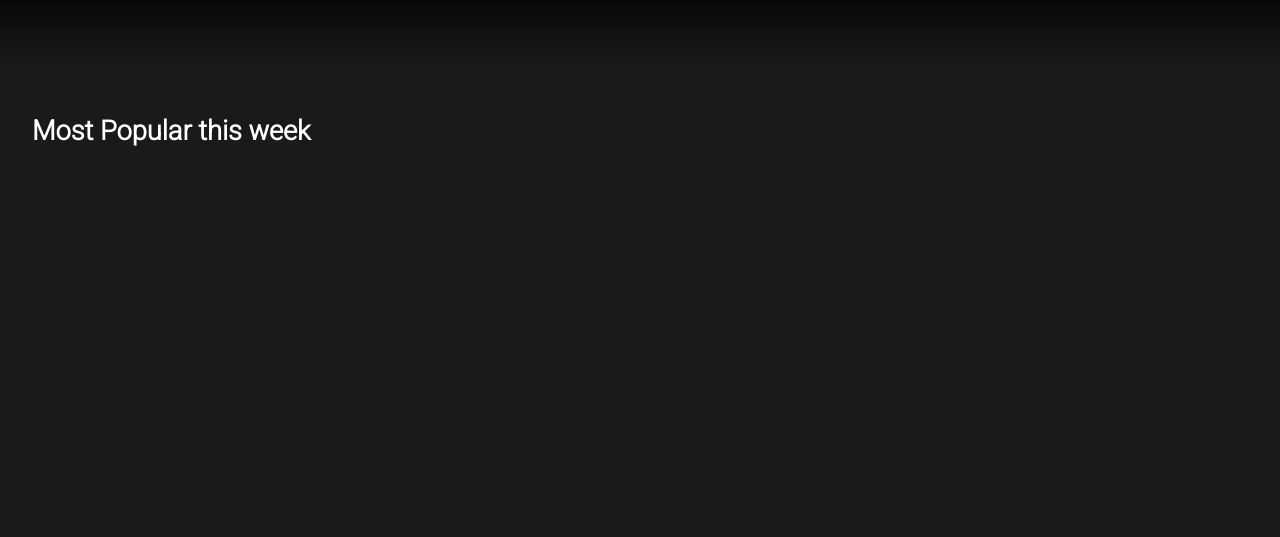
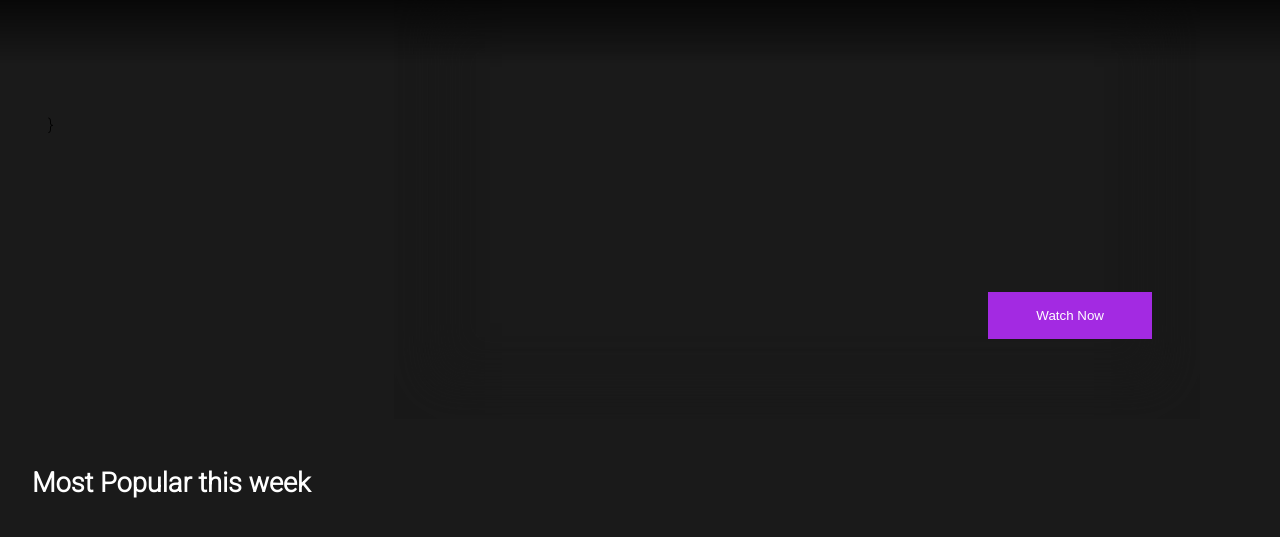
Before and after one commit to mgeorge94/ChillBox, a website: page index.html in a window 1280 px wide. Shown: the part 173-710 px from the top of the page. Drawn offline with nearby package versions, Linux system fonts and the light colour scheme; no server answers.

Commit message:
added random trailer, descr and title

```diff
--- a/app.js
+++ b/app.js
@@ -86,7 +86,6 @@ const fetchMovieData = (objectWithParameters) => {
       let title = movie.title_long;
       titleForSearch = movie.title;
       let movieId = movie.id;
-
       let coverImg = movie.medium_cover_image;
 
       let backgroundImage = movie.background_image_original;
@@ -97,9 +96,38 @@ const fetchMovieData = (objectWithParameters) => {
 
       createMovieHTML(title, coverImg);
     });
+    insertMovieTrailer(movieList);
   });
 };
-window.onload = fetchMovieData();
+// things to start when page loads
+window.onload = function () {
+  let pageIndex = Math.floor(Math.random() * 100);
+  console.log(pageIndex);
+  const parameters = {
+    page: pageIndex,
+  };
+  fetchMovieData(parameters);
+};
+//insert trailer into top
+function insertMovieTrailer(movieList) {
+  const trailerHTML = document.querySelector('.movie-trailer');
+  const movieDescriptionHTML = document.querySelector('.movie-description');
+  console.log(movieList);
+  const movieTitleHTML = document.querySelector('.movie-title');
+  movieList.forEach((movie) => {
+    const randomMovieIndex = [Math.floor(Math.random() * movieList.length)];
+    let movieRandomTrailerCode = movieList[randomMovieIndex].yt_trailer_code;
+    let movieRandomDescription = movieList[randomMovieIndex].summary;
+    let movieRandomTitle = movieList[randomMovieIndex].title_long;
+    if (movieRandomTrailerCode !== '') {
+      let movieTrailer = `https://www.youtube.com/embed/${movieRandomTrailerCode}?showinfo=0&controls=0`;
+      trailerHTML.src = `${movieTrailer}`;
+      console.log(trailerHTML);
+      movieDescriptionHTML.textContent = movieRandomDescription;
+      movieTitleHTML.textContent = movieRandomTitle;
+    }
+  });
+}
 
 //click on favourites btn
 const favouritesBtn = document.querySelector('.favourites-btn');
--- a/index.html
+++ b/index.html
@@ -33,6 +33,24 @@
         </li>
       </ul>
     </nav>
+    <!-- cover trailer -->
+    <div class="cover-trailer-container">
+     <div class="title-description-container">
+      <h5 class="movie-title"></h5>
+      <div class="movie-description">
+     </div>}
+
+      </div>
+      <div class="remove-overflow-div">
+           <iframe   class = "trailer movie-trailer"src=""frameborder="0" ></iframe>
+     <div  class="trailer trailer-overlay">
+      <button class="watch-btn">Watch Now</button>
+     </div>
+    </div>
+
+
+      </div>
+    </div>
     <!-- loading animation -->
     <div class="animation-wrapper">
       <ul class="animation-piece-container">
--- a/styles.css
+++ b/styles.css
@@ -12,6 +12,16 @@ body {
   font-weight: 500;
   background: rgb(26, 26, 26);
   overflow-x: hidden;
+}
+button,
+button:hover,
+button:focus {
+  margin: 0;
+  outline: 0;
+  border: 0;
+  background: transparent;
+  padding: 0;
+  cursor: pointer;
 }
 /* nav container */
 .top-container {
@@ -38,6 +48,67 @@ body {
   position: fixed;
   z-index: 1;
 }
+/* cover trailer */
+.cover-trailer-container {
+  position: absolute;
+  right: 5rem;
+  top: 9rem;
+  height: 35vw;
+  width: 90vw;
+  display: flex;
+}
+.title-description-container {
+  width: 30%;
+  top: 4rem;
+  position: relative;
+}
+.cover-trailer-container .movie-title {
+  font-size: 2rem;
+  font-weight: 200;
+  color: white;
+  margin-bottom: 1rem;
+}
+.movie-description {
+  font-style: italic;
+  font-size: 1.3vw;
+  color: rgb(228, 228, 228);
+  padding: 2rem;
+}
+.remove-overflow-div {
+  width: 70%;
+  height: 100%;
+  position: absolute;
+  top: 0;
+  right: 0;
+  overflow: hidden;
+}
+.trailer {
+  width: 110%;
+  height: 150%;
+  position: absolute;
+  right: -2rem;
+  top: -8rem;
+}
+.trailer.trailer-overlay {
+  width: 100%;
+  height: 100%;
+  position: absolute;
+  top: 0;
+  right: 0;
+
+  box-shadow: inset 0px 0px 39px 35px rgba(26, 26, 26, 0.75), inset 0px 0px 55px 29px rgba(26, 26, 26, 1),
+    inset 0px 0px 13px 20px rgba(26, 26, 26, 1);
+  pointer-events: none;
+}
+.watch-btn {
+  background: var(--accent-color);
+  color: white;
+  padding: 1rem 3rem;
+  position: absolute;
+  bottom: 5rem;
+  right: 3rem;
+}
+/* nav */
 .fa-bars {
   font-size: 1.3rem;
   color: rgb(233, 233, 233);
@@ -63,7 +134,7 @@ body {
   display: flex;
   justify-items: center;
   align-items: center;
-  z-index: 6;
+  z-index: 999;
   animation: showNav 0.5s ease-in-out;
   transition: all 1s ease-in-out;
 }
@@ -97,6 +168,7 @@ body {
   padding: 1rem;
   font-size: 1.5rem;
 }
+
 /* searchBar */
 
 .searchbox {
@@ -140,8 +212,9 @@ body {
 .category-title {
   color: white;
   font-size: 1.7rem;
-  padding-top: 18rem;
+  padding-top: 50vw;
   padding-left: 2rem;
+  padding-bottom: 3rem;
 }
 /* loading animation */
 
```
